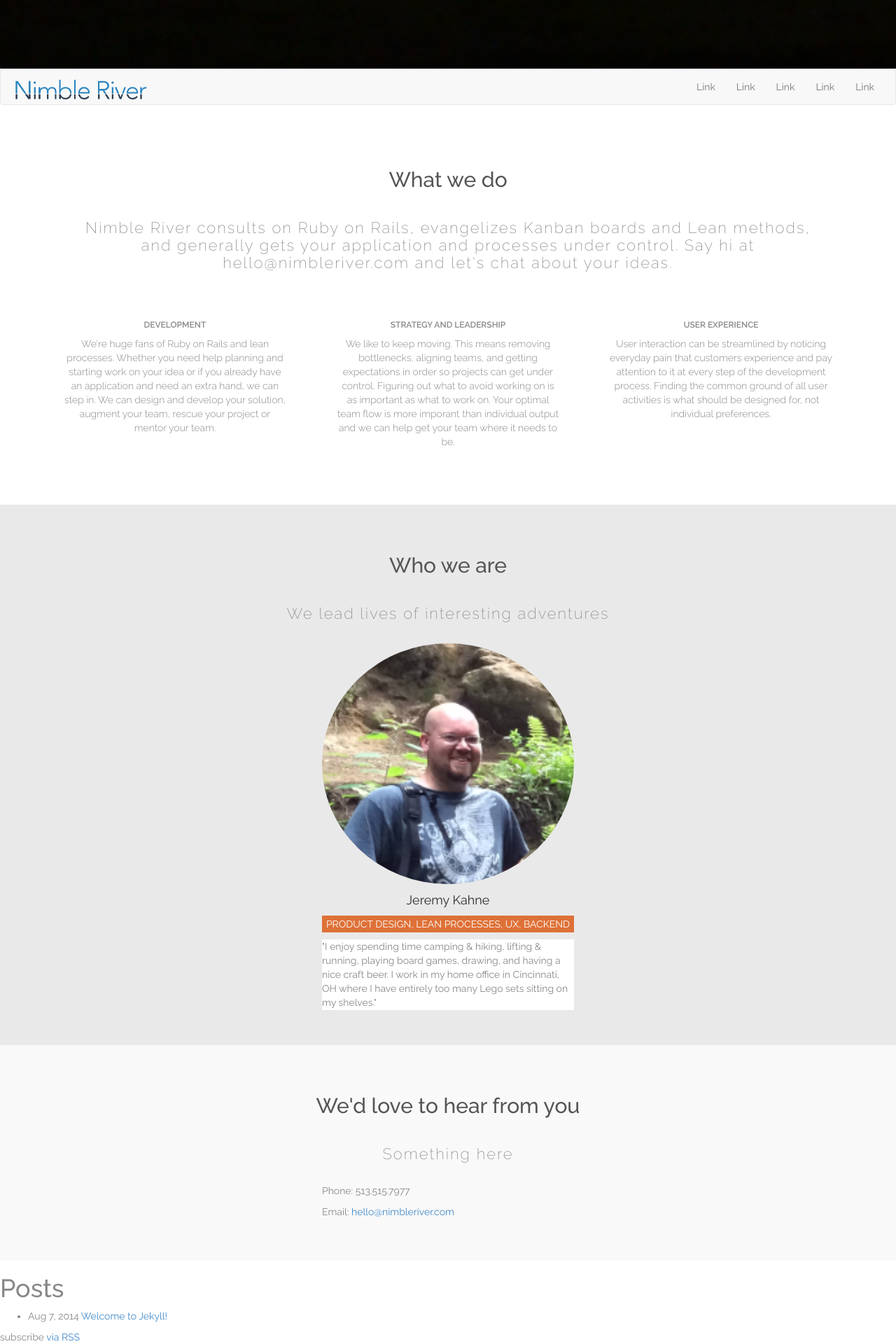
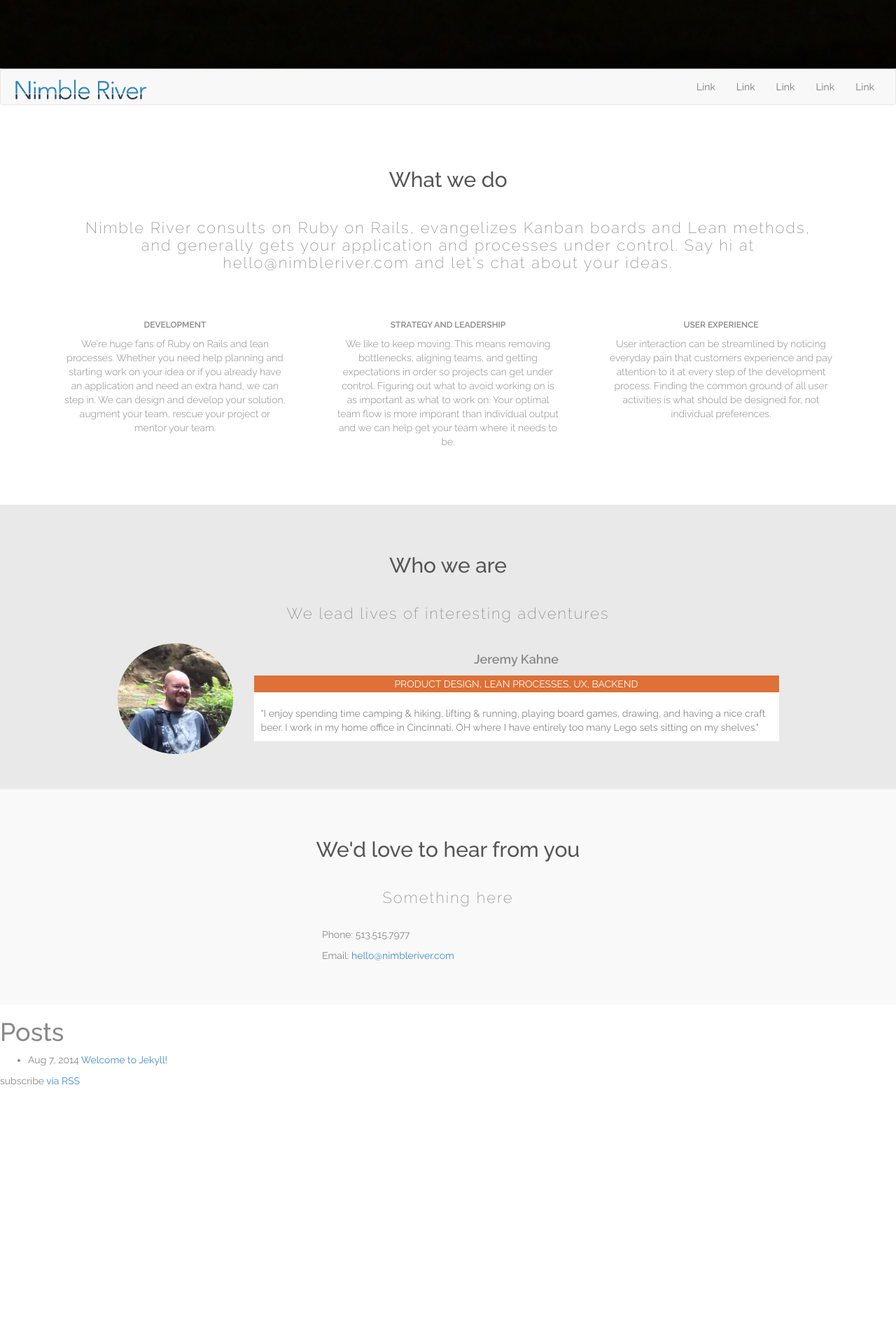
Before and after one commit to jkahne/nr, a Jekyll site: the page built from index.html, in a window 1280 px wide. Shown: the part 802-2722 px from the top of the page at 70% size. Built offline with Jekyll 4.4.1, drawn with Linux system fonts in a browser that asks for light colours; nearby versions of some CDN libraries; after the commit the page ends 2356 px from its top, so only the background shows below that.

```diff
--- a/_includes/who-we-are.html
+++ b/_includes/who-we-are.html
@@ -13,15 +13,17 @@
   </div>
   <div class="row">
 
-    <div class="col-sm-4">
 
-
+    <div class="col-sm-2 col-sm-offset-1">
+      <div class="who-we-are--profile centered" >
+        <img class="circle" src="img/mehh.png"/>
+      </div>
     </div>
 
-    <div class="col-sm-4">
+    <div class="col-sm-8">
       <div class="who-we-are--profile">
-        <img class="circle" src="img/mehh.png"/>
         <div class="name">Jeremy Kahne</div>
+        <div class="who-we-are--box">
           <div class="position">Product Design, Lean Processes, UX, Backend </div>
           <div class="details">
             <blackquote>
@@ -37,14 +39,9 @@
           </div>
         </div>
       </div>
+    </div>
 
 
-    <div class="col-sm-4">
-
-
-
-
-    </div>
   </div>
 
 </div>
--- a/css/blocks/who-we-are.css
+++ b/css/blocks/who-we-are.css
@@ -8,6 +8,7 @@
 
 .who-we-are--profile .circle{
   width:100%;
+  max-width: 200px;
   -moz-border-radius: 50%;
   -webkit-border-radius: 50%;
   -o-border-radius: 50%;
@@ -16,18 +17,15 @@
 
 .who-we-are--profile .name {
   font-size: 18px;
-  color: #2e2e2e;
-  font-weight: normal;
-  font-style: normal;
+  font-weight: 600;
   margin: 10px 0 10px 0;
   display: inline-block;
   text-align: center;
   width: 100%;
 }
 
-.who-we-are--profile .details{
+.who-we-are--box{
   background: #FFF;
-
 }
 
 .who-we-are--profile .position {
@@ -42,10 +40,10 @@
   display: inline-block;
  }
 
- .who-we-are--profile .blackquote {
+ .who-we-are--profile .details {
    padding: 10px;
    display: block;
-   min-height:199px;
+   /*min-height:199px;*/
 }
 
 .who-we-are--profile .social {
```
Lines whose indentation alone changed are shown as unchanged.
